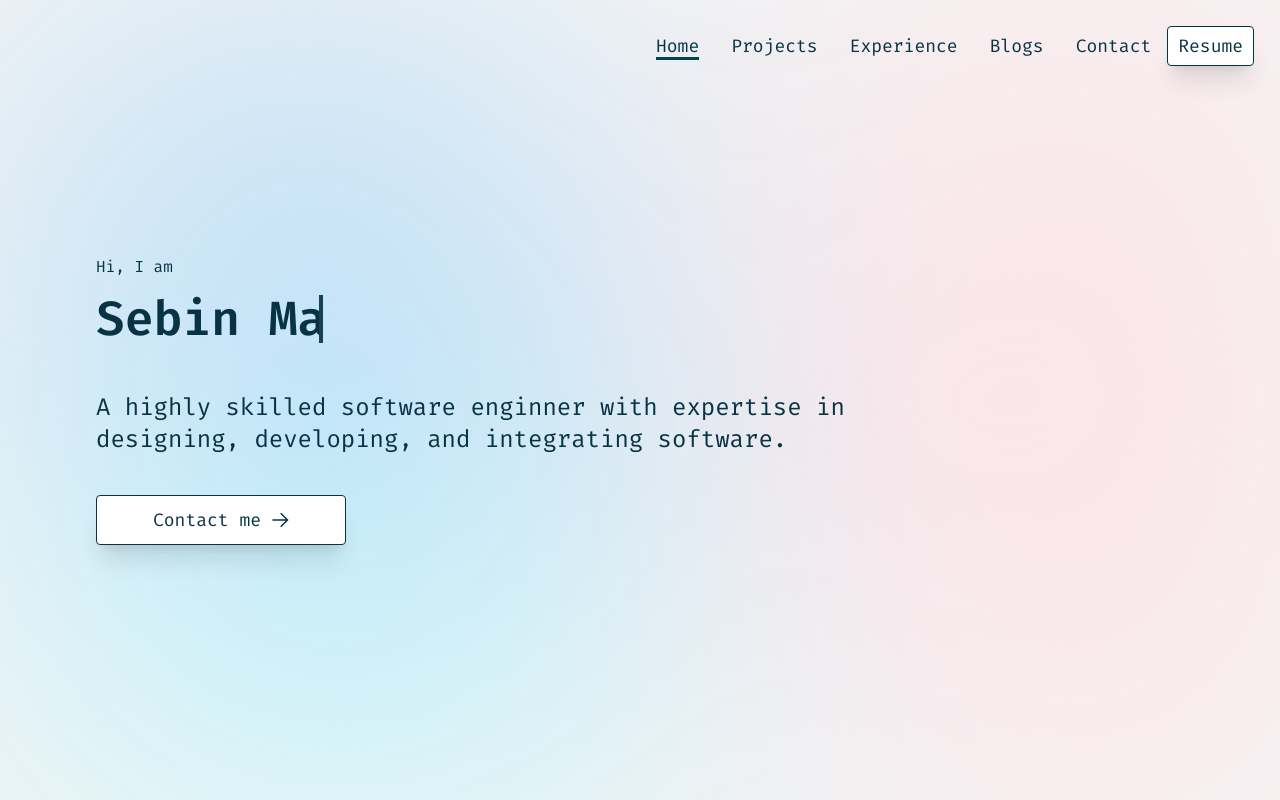
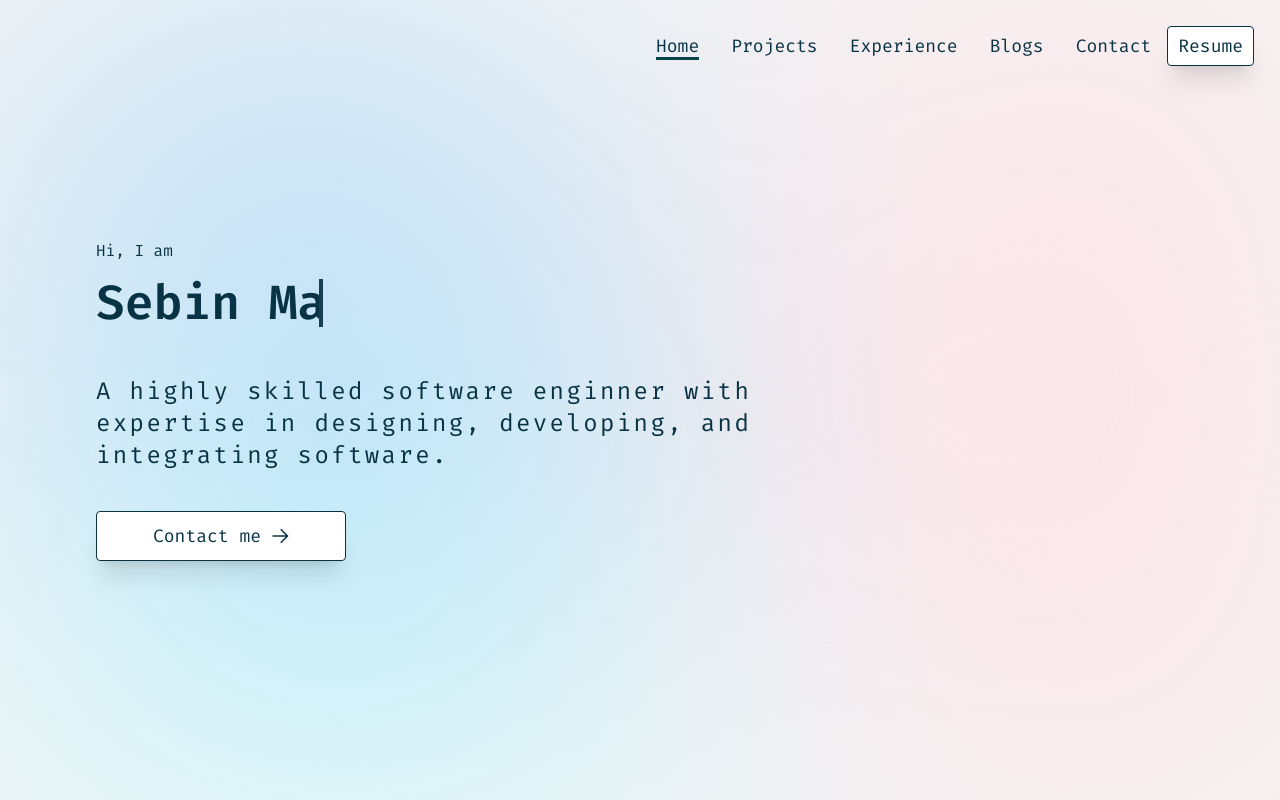
Before and after one commit to sebzz2k2/sebin, a Next.js app: page / in a window 1280 px wide. Built offline with nearby package versions, Linux system fonts and the light colour scheme.

Commit message:
add letter spacing

```diff
--- a/src/app/page.tsx
+++ b/src/app/page.tsx
@@ -21,7 +21,7 @@ const Hero = () => {
         </div>
       </div>
       <div className="flex flex-col gap-10">
-        <div className="text-2xl">
+        <div className="text-2xl tracking-widest">
           A highly skilled software enginner with expertise in designing,
           developing, and integrating software.
         </div>
```
